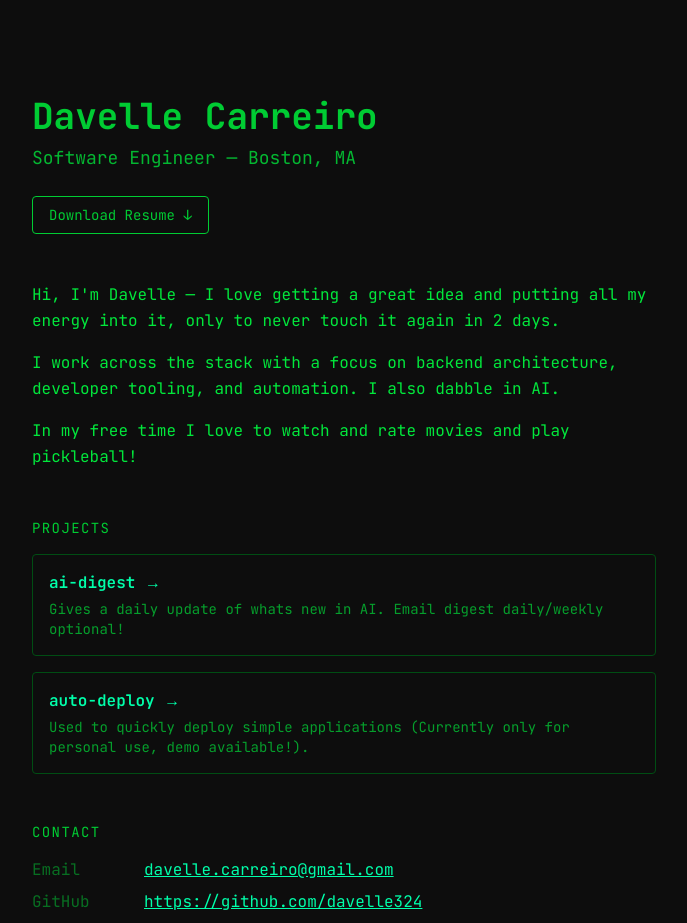
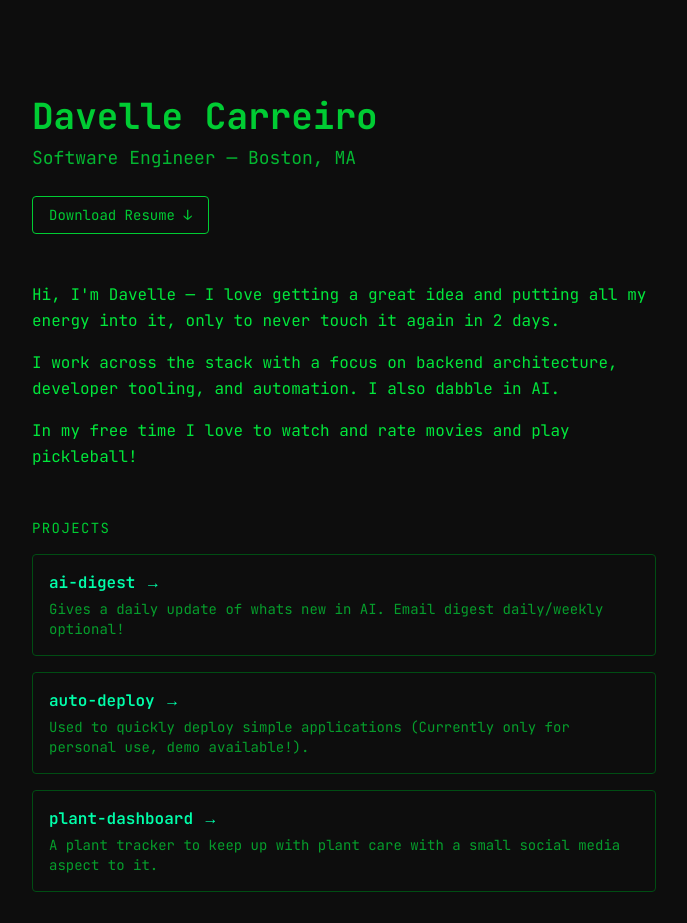
Before and after one commit to davelle324/termfolio, a Next.js app: page /about in a window 1280 px wide. Shown: the top 923 px of the page, without its empty margins (296-983 px from the left). Built offline with nearby package versions, Linux system fonts and the light colour scheme.

Commit message:
Added plant dashboard to apps

```diff
--- a/data/content.ts
+++ b/data/content.ts
@@ -28,5 +28,10 @@ export const CONTENT = {
       url: "https://auto-deploy.davelle.dev",
       description: "Used to quickly deploy simple applications (Currently only for personal use, demo available!).",
     },
+    {
+      name: "plant-dashboard",
+      url: "https://plant-dashboard.davelle.dev",
+      description: "A plant tracker to keep up with plant care with a small social media aspect to it.",
+    },
   ],
 };
```
